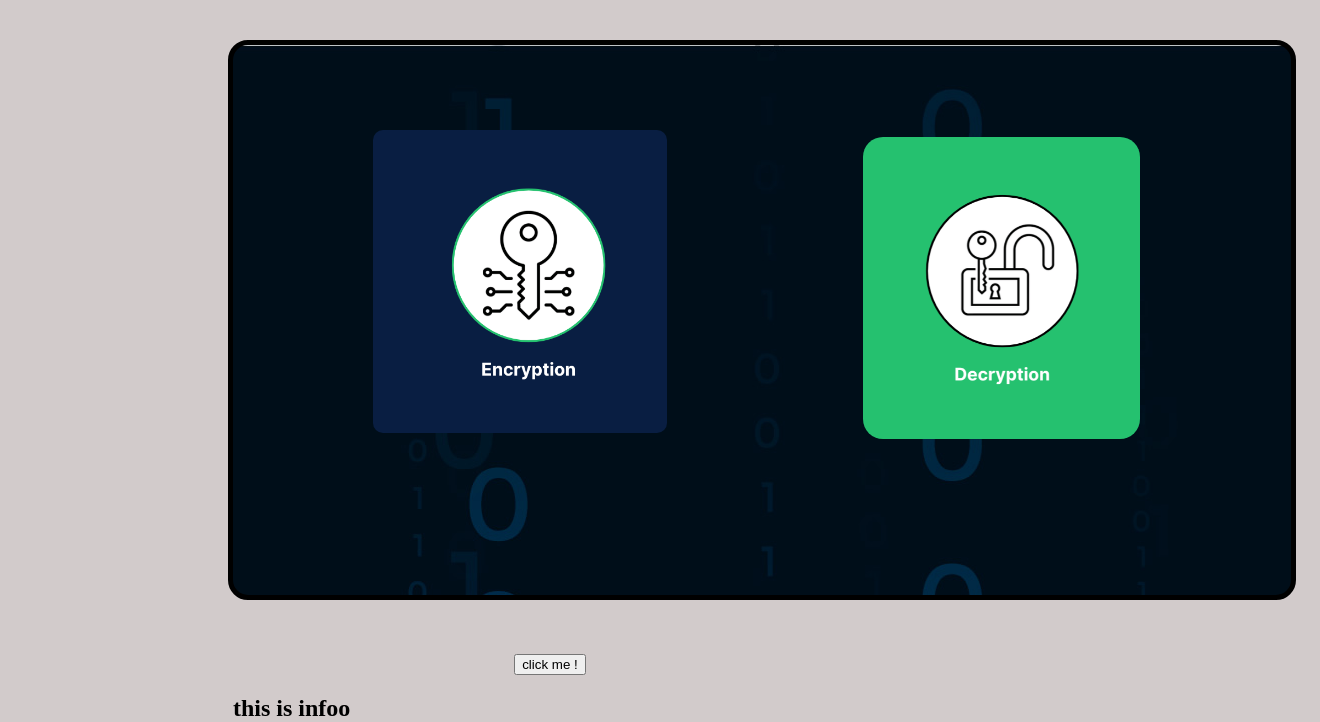
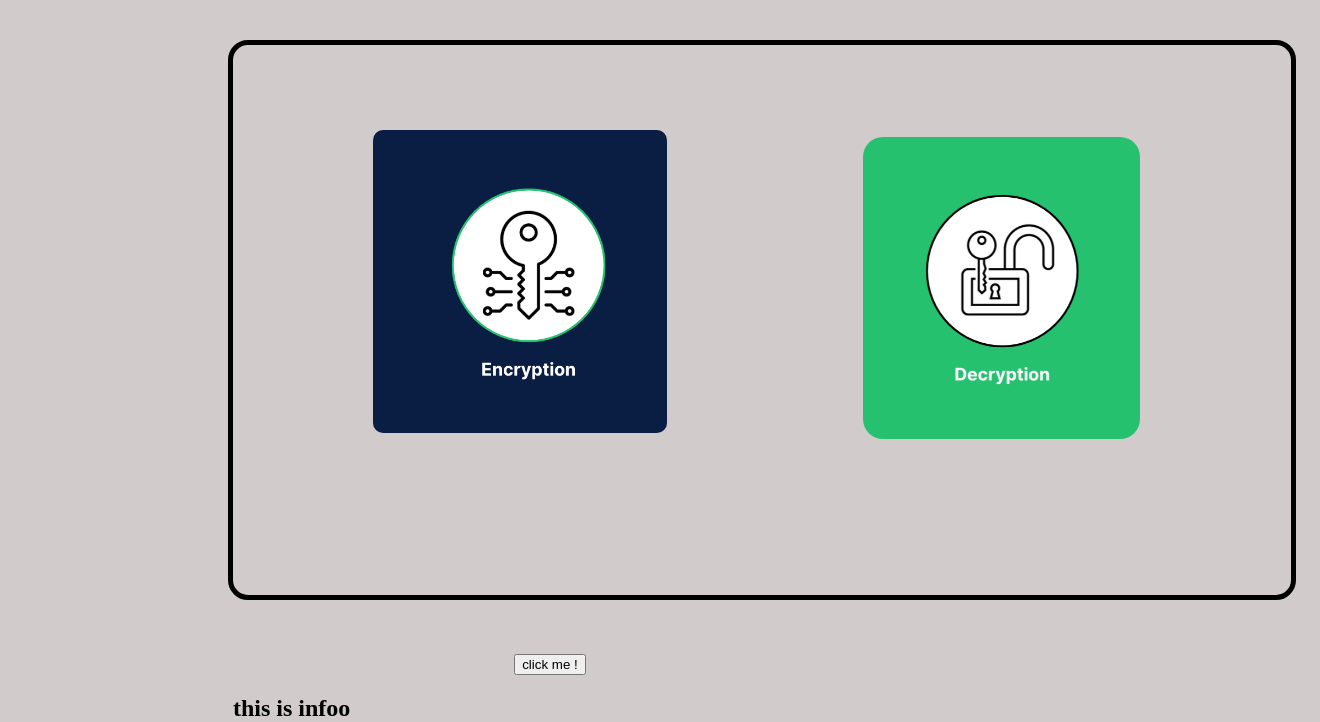
Before and after one commit to Thanush-07/Secureption-, a Flask app: page / in a window 1320 px wide. Shown: the part 106-828 px from the top of the page. Run offline with Flask 3, Linux system fonts and the light colour scheme.

Commit message:
stylesheet updated

```diff
--- a/static/style.css
+++ b/static/style.css
@@ -48,7 +48,7 @@ body {
 
  border-color: black;
     margin-top: 40px;
-     background-image: url("/static/img/badyy.jpg");
+
      height: 550px;
      width:28cm;
     position: relative;
```
